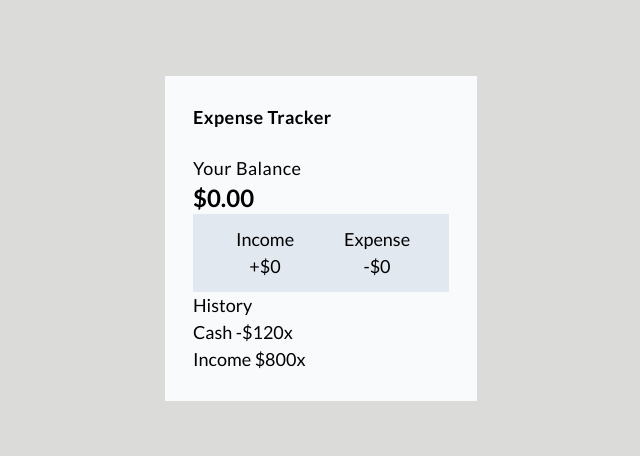
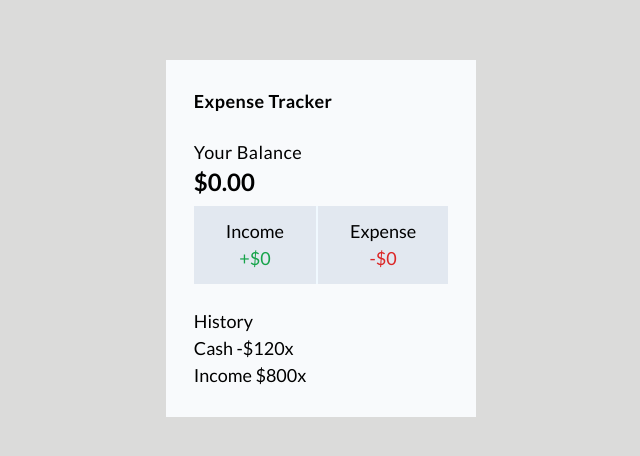
Before and after one commit to Lu-Smith/vue_expense_tracker, a Vue app: page / in a window 1280 px wide. Shown: the part 162-618 px from the top of the page, without its empty margins (319-959 px from the left). Built offline with nearby package versions, Linux system fonts and the light colour scheme.

Commit message:
Updated styling in IncomeExpenses

```diff
--- a/src/components/IncomeExpenses.vue
+++ b/src/components/IncomeExpenses.vue
@@ -1,12 +1,13 @@
 <template>
-    <div class="flex items-center flex-row justify-center gap-4 bg-slate-200 py-3 px-6">
-        <div class="flex items-center flex-col justify-center w-24">
+    <div class="flex items-center flex-row justify-center bg-slate-200 mt-2 mb-6">
+        <div
+        class="py-3 px-8 flex items-center flex-col justify-center w-30 border-solid border-r-2 border-sky-50">
             <h4>Income</h4>
-            <p id="money-plus" class="money plus">+$0</p>
+            <p id="money-plus" class="text-green-600">+$0</p>
         </div>
-        <div class="flex items-center flex-col justify-center w-24 ">
+        <div class="py-3 px-8 flex items-center flex-col justify-center w-30">
             <h4>Expense</h4>
-            <p id="money-minus" class="money minus">-$0</p>
+            <p id="money-minus" class="text-red-600">-$0</p>
         </div>
     </div>
 </template>
```
